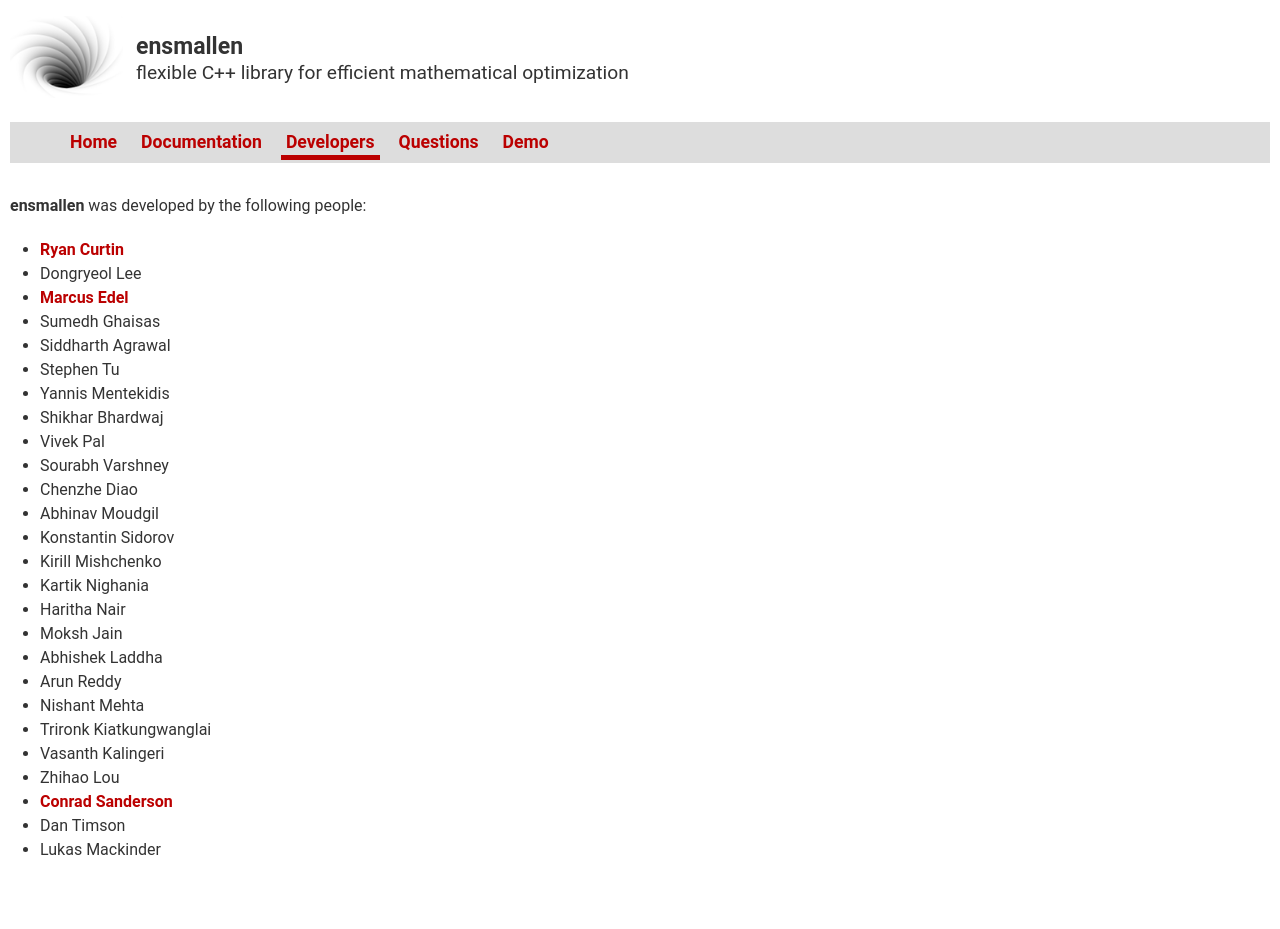
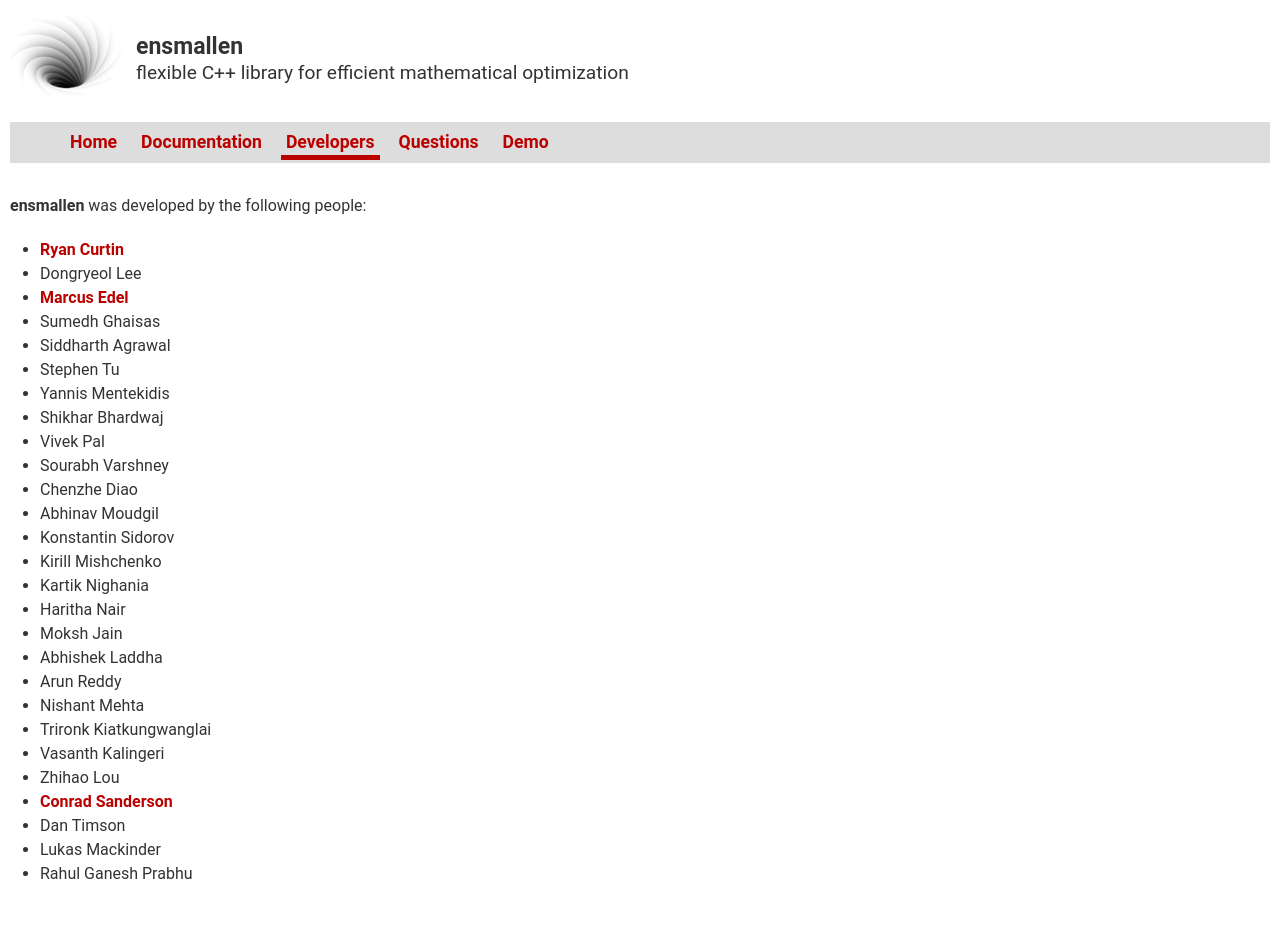
Before and after one commit to mlpack/ensmallen.org, a Jekyll site: the page built from developers.md, in a window 1280 px wide. Built offline with Jekyll 4.4.1, drawn with Linux system fonts in a browser that asks for light colours; before the commit the page ends 905 px from its top, so only the background shows below that.

Commit message:
Update developers list.

```diff
--- a/developers.md
+++ b/developers.md
@@ -33,3 +33,4 @@ order: 3
  * [Conrad Sanderson](http://conradsanderson.id.au)
  * Dan Timson
  * Lukas Mackinder
+ * Rahul Ganesh Prabhu
```
